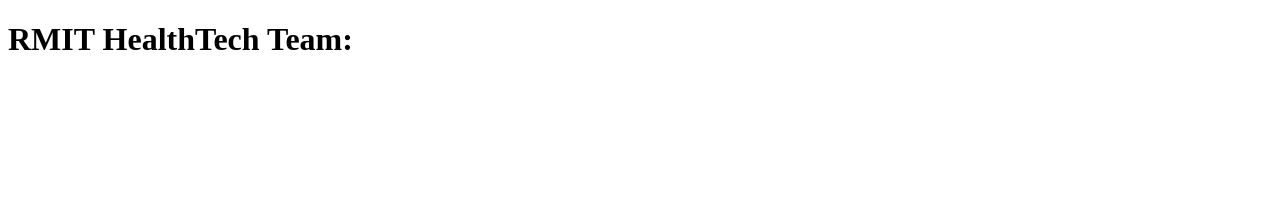
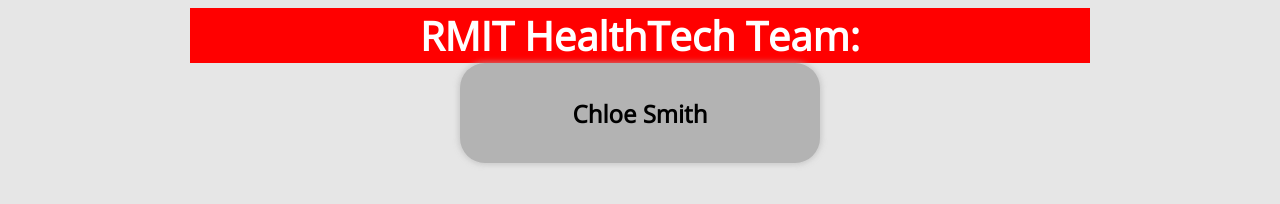
Before and after one commit to RMIT-HealthTech/git-funtimes, a plain HTML site: page index.html in a window 1280 px wide. Drawn offline with nearby package versions, Linux system fonts and the light colour scheme.

Commit message:
Updated website

```diff
--- a/index.html
+++ b/index.html
@@ -4,6 +4,8 @@
   <head>
     <meta http-equiv="content-type" content="text/html; charset=utf-8" />
     <title>RMIT-HealthTech Git Tutorial</title>
+    <link rel="stylesheet" type="text/css" href="style.css">
+    <link href='https://fonts.googleapis.com/css?family=Open+Sans' rel='stylesheet' type='text/css'>
   </head>
 
   <body>
@@ -12,6 +14,12 @@
         <h1>RMIT HealthTech Team:</h1>
       </header>
       <div id="content">
+
+        <div class="nameBlock">
+          <h2>Chloe Smith</h2>
+        </div>
+
+        <!-- Add Div just above here! -->
       </div>
     </div>
   </body>
--- a/style.css
+++ b/style.css
@@ -0,0 +1,44 @@
+body {
+  display: flex;
+  justify-content: center;
+  background-color: #e6e6e6;
+  font-family: 'Open Sans', sans-serif;
+}
+
+#app {
+  width: 900px;
+  height: 100%;
+}
+
+header {
+  background-color: red;
+  color: white;
+  text-align: center;
+  font-size: 20px;
+}
+
+h1 {
+  margin: 0;
+}
+
+#content {
+  display: flex;
+  justify-content: space-around;
+  flex-wrap: wrap;
+  align-items: center;
+}
+
+.nameBlock{
+  width: 40%;
+  height: 100px;
+  border-radius: 25px;
+  margin: 10 0 10 0;
+  background-color: #b3b3b3;
+  -webkit-box-shadow: 0px 0px 5px 2px rgba(179,179,179,0.51);
+  -moz-box-shadow: 0px 0px 5px 2px rgba(179,179,179,0.51);
+  box-shadow: 0px 0px 5px 2px rgba(179,179,179,0.51);
+  display: flex;
+  justify-content: space-around;
+  flex-wrap: wrap;
+  align-items: center;
+}
```
Also changed, not shown: index.js (deleted), 1 other file.
